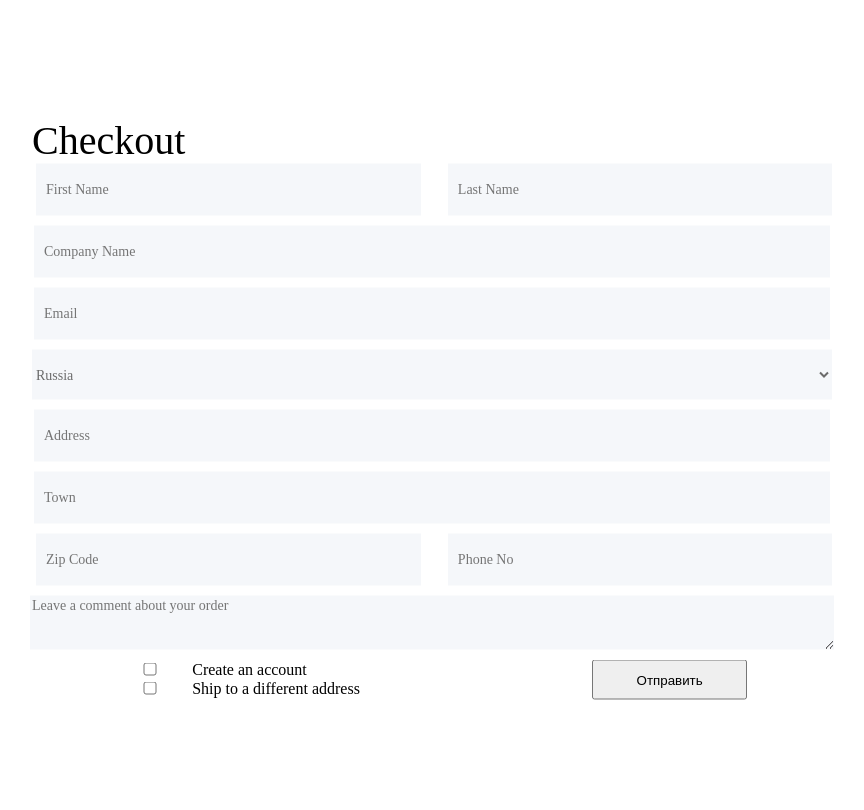
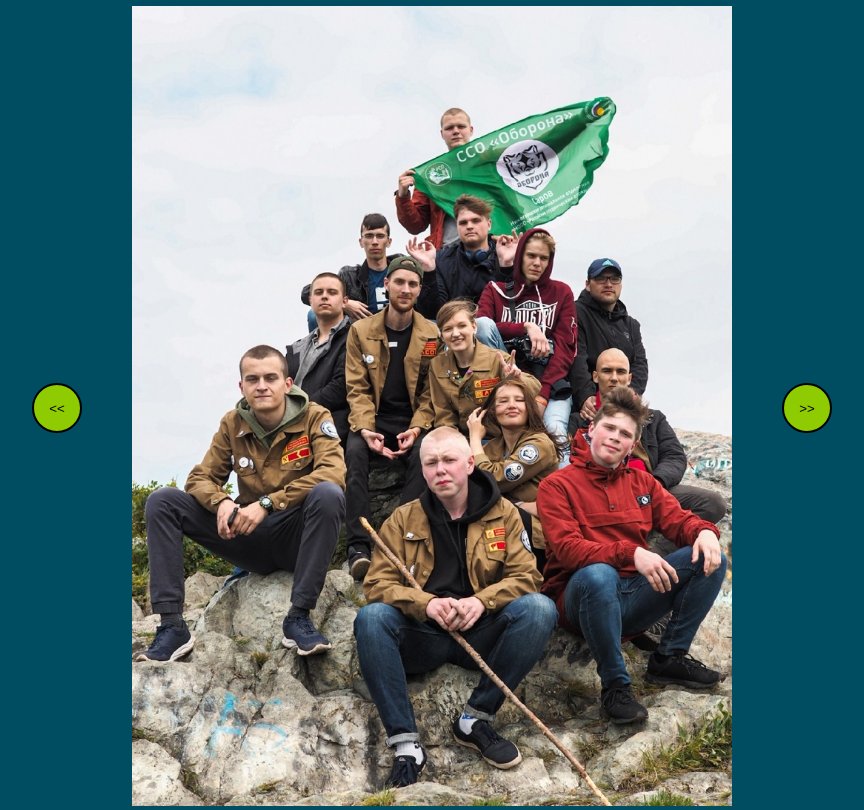
Before and after one commit to htf11/web-programming, a plain HTML site: page index.html in a window 1280 px wide. Shown: the whole page, without its empty margins (216-1080 px from the left). Drawn offline with Linux system fonts and the light colour scheme.

Commit message:
fix: lab5 done

```diff
--- a/assets/css/style.css
+++ b/assets/css/style.css
@@ -1,4 +1,5 @@
 body {
+    background-color: #004c61;
     position: absolute;
     top: 50%;
     left: 50%;
@@ -7,92 +8,22 @@ body {
     min-width: 800px;
 }
 
-.head {
-    font-size: 40px;
-}
-
 .main {
     display: flex;
     align-items: center;
-    flex-direction: column;
-}
-
-.row-pos {
-    width: 99%;
-    display: flex;
-    flex-direction: row;
     justify-content: space-between;
-}
-
-.div_double {
-    width: 48%;
-}
-
-.review {
-    height: 170px;
-    color: #6b6b6b;
-    font-size: 14px;
-    font-family: "helveticaneuemedium";
-    margin-bottom: 10px;
-    text-align: start;
-}
-
-.bottom {
-    display: flex;
     flex-direction: row;
 }
 
 .btn {
-    width: 200px;
-    height: 40px;
+    border: 2px solid black;
+    border-radius: 40px;
+    height: 50px;
+    width: 50px;
+    background: #8ecb00;
 }
 
-.check {
-    display: flex;
-    flex-direction: column;
-    width: 100%;
+img {
+    max-height: 800px;
+    max-width: 600px;
 }
-
-.row-pos-check {
-    display: flex;
-    flex-direction: row;
-    align-items: center;
-}
-
-.checkout {
-    height: 50px;
-    background-color: #f5f7fa;
-    color: #6b6b6b;
-    font-size: 14px;
-    font-family: "helveticaneuemedium";
-    margin-bottom: 10px;
-    border: 0;
-}
-
-.checkout_elems {
-    height: 50px;
-    background-color: #f5f7fa;
-    color: #6b6b6b;
-    font-size: 14px;
-    font-family: "helveticaneuemedium";
-    margin-bottom: 10px;
-    border: 0;
-}
-
-.label_check {
-    min-width: 400px;
-    margin-left: 10px;
-}
-
-input {
-    width: 98%;
-    padding-left: 10px;
-}
-
-select {
-    width: 100%;
-}
-
-textarea {
-    width: 100%;
-}
--- a/assets/js/main.js
+++ b/assets/js/main.js
@@ -1,23 +1,32 @@
-function checkform() {
-    const elem = document.querySelectorAll('.checkout');
-    const validateName = new RegExp('[A-Z]([a-z]){1,}');
-    const validateNumber = new RegExp('(\\+7)([0-9]){10}');
-    elem.forEach(n => {
-        if (n.value == '') {
-            n.setCustomValidity("Field is empty");
-        } else n.setCustomValidity("");
-    });
-    if (!validateName.test(elem[0].value)) {
-        elem[0].setCustomValidity("Incorrect name format");
-    } else elem[0].setCustomValidity("");
-    if (!validateNumber.test(elem[7].value)) {
-        elem[7].setCustomValidity("Incorrect number format");
-    } else elem[7].setCustomValidity("");
-    elem[3].addEventListener("input", function (event) {
-        if (elem[3].validity.typeMismatch) {
-            elem[3].setCustomValidity("It's not e-mail address!");
-        } else {
-            elem[3].setCustomValidity("");
-        }
-    });
+const allImages = new Array(
+  "1.jpg",
+  "2.jpg",
+  "3.jpg",
+  "4.jpg",
+  "5.jpg",
+  "6.jpg"
+);
+const dirName = "./assets/img/";
+
+function load(){
+  let img = document.querySelector('img');
+  img.src = dirName + allImages[0];
 }
+
+function change_img(dir) {
+  let img = document.querySelector('img');
+  let item = img.src.split('/');
+  let imgName = item[item.length - 1];
+  let index = allImages.indexOf(imgName);
+  let newIndex = index + dir;
+  if (newIndex > allImages.length - 1) {
+    newIndex = 0;
+  }
+  if (newIndex < 0) {
+    newIndex = allImages.length - 1;
+  }
+  console.log(newIndex);
+  img.src = dirName + allImages[newIndex];
+}
+
+window.onload = load();
--- a/index.html
+++ b/index.html
@@ -3,68 +3,21 @@
   <head>
     <meta charset="UTF-8" />
     <meta name="viewport" content="width=device-width, initial-scale=1.0" />
-    <title>Lab5</title>
-    <link rel="stylesheet" href="assets/css/style.css" />
+    <title>Lab7</title>
+    <link rel="stylesheet" href="./assets/css/style.css" />
   </head>
   <body>
-    <form onsubmit="return false">
-      <div class="head">Checkout</div>
-      <div class="main">
-        <div class="row-pos">
-          <div class="div_double">
-            <input class="checkout" id="0" placeholder="First Name" />
-          </div>
-          <div class="div_double">
-            <input
-              type="text"
-              class="checkout"
-              id="1"
-              placeholder="Last Name"
-            />
-          </div>
-        </div>
-        <input type="text" class="checkout" id="2" placeholder="Company Name" />
-        <input type="email" class="checkout" id="3" placeholder="Email" />
-        <select name="country" id="country-select" class="checkout_elems">
-          <option value="russia">Russia</option>
-          <option value="usa">Usa</option>
-          <option value="germany">Germany</option>
-        </select>
-        <input type="text" class="checkout" id="4" placeholder="Address" />
-        <input type="text" class="checkout" id="5" placeholder="Town" />
-        <div class="row-pos">
-          <div class="div_double">
-            <input type="text" class="checkout" id="6" placeholder="Zip Code" />
-          </div>
-          <div class="div_double">
-            <input type="text" class="checkout" id="7" placeholder="Phone No" />
-          </div>
-        </div>
-        <textarea
-          class="checkout_elems"
-          name="review"
-          id="review-form"
-          cols="30"
-          rows="20"
-          placeholder="Leave a comment about your order"
-        ></textarea>
-        <div class="bottom">
-          <div class="check">
-            <div class="row-pos-check">
-              <input type="checkbox" name="check1" id="check1" />
-              <label for="check1" class="label_check">Create an account</label>
-            </div>
-            <div class="row-pos-check">
-              <input type="checkbox" name="check2" id="check2" />
-              <label for="check2" class="label_check"
-                >Ship to a different address</label
-              >
-            </div>
-          </div>
-          <button class="btn" onclick="checkform()">Отправить</button>
-        </div>
+    <div class="main">
+      <div>
+          <button class="btn" onclick="change_img(-1)"><<</button>
       </div>
-    </form>
+      <div>
+          <img alt="фото">
+      </div>
+      <div>
+          <button class="btn" onclick="change_img(1)">>></button>
+      </div>
+  </div>
     <script src="./assets/js/main.js"></script>
   </body>
 </html>
```
Also changed, not shown: assets/img/1.jpg (added), assets/img/3.jpg (added), assets/img/4.jpg (added), assets/img/5.jpg (added), assets/img/6.jpg (added), 1 other file.
